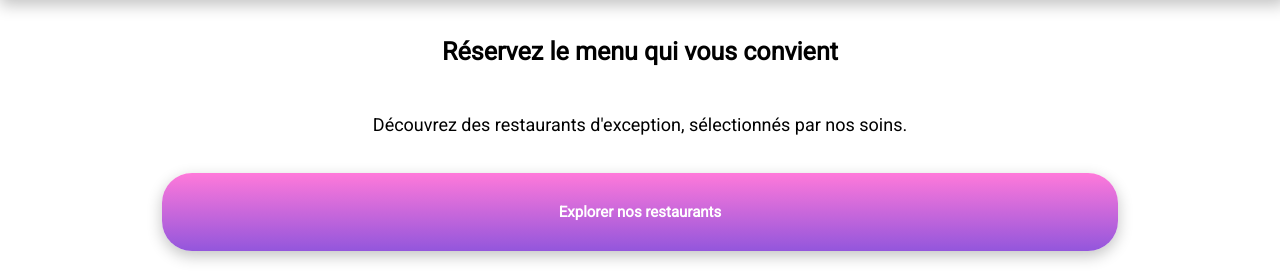
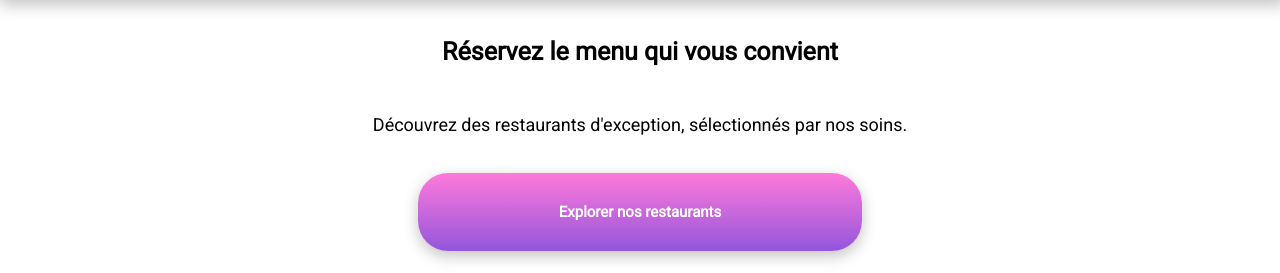
Before and after one commit to LeoB95/LeoBlanchon_3_01052021, a website: page index.html in a window 1280 px wide. Shown: the part 141-414 px from the top of the page. Drawn offline with nearby package versions, Linux system fonts and the light colour scheme; files that its build step writes are made by us from their sources; a web font is replaced by a local one.

Commit message:
changement taille bouton home desktop

```diff
--- a/sass/components/_buttons.scss
+++ b/sass/components/_buttons.scss
@@ -17,11 +17,11 @@
   width: 80%;
   @include tablette-size {
     margin: auto;
-    max-width: 70%;
+    width: 50%;
   }
   @include desktop-size {
     margin: auto;
-    max-width: 70%;
+    width: 30%;
   }
 
   & a {
```
